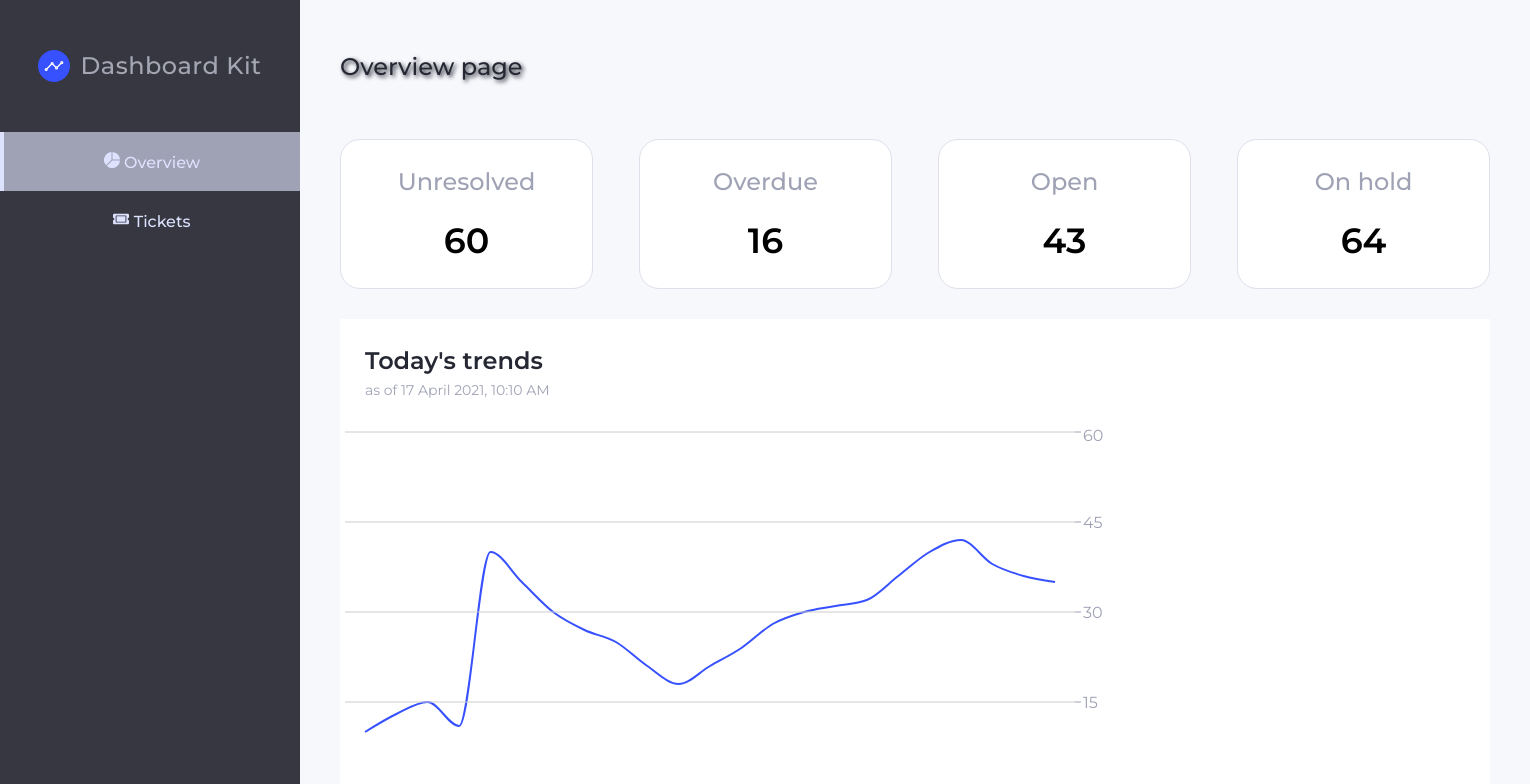
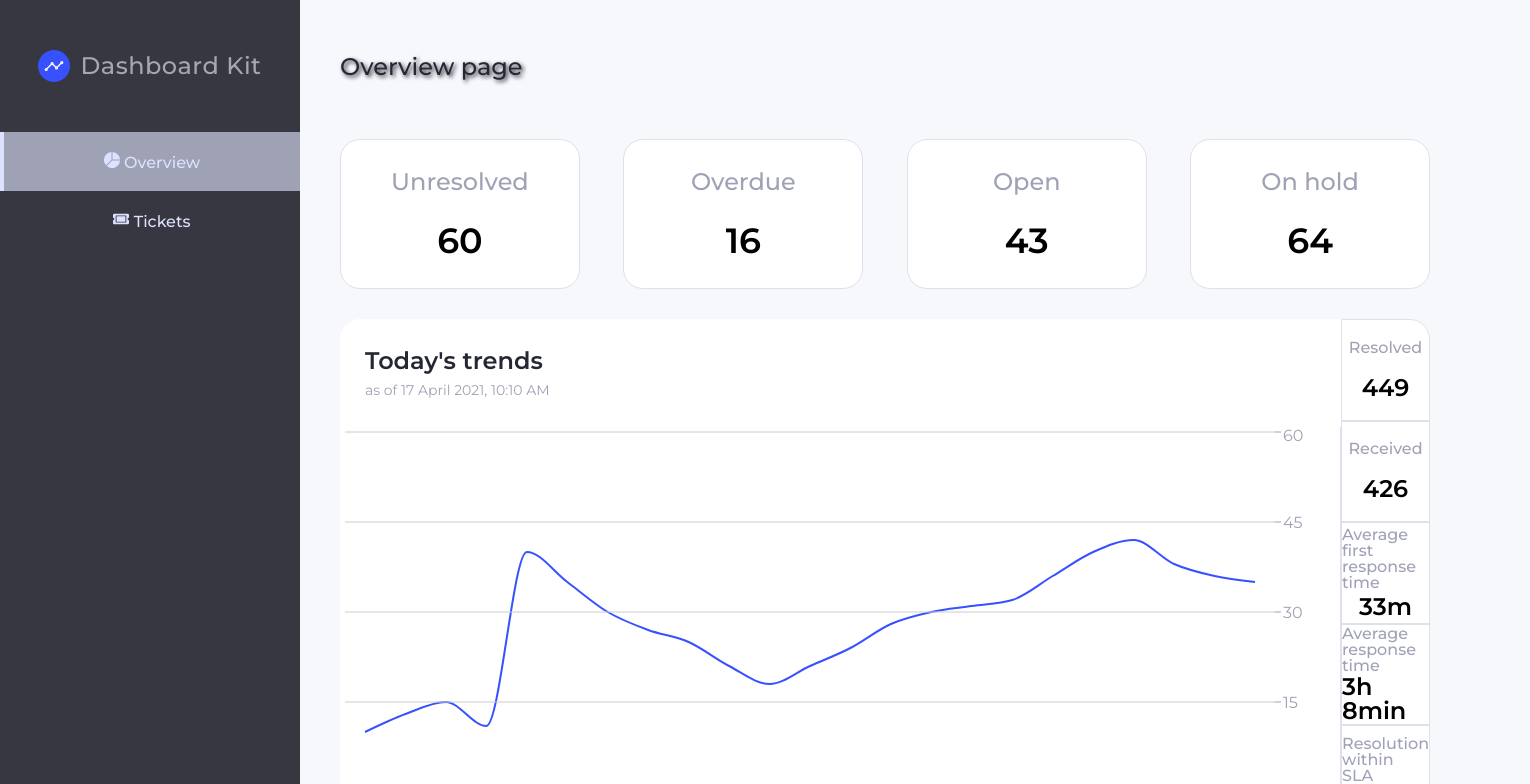
Before and after one commit to DonquixoteSabo/Admin-Dashboard, a React (Create React App) app: page /overview in a window 1280 px wide. Shown: the top 784 px of the page, 1530 px wide, since content can reach past the window. Built offline with nearby package versions, Linux system fonts and the light colour scheme.

Commit message:
feat: :sparkles: Add Cards near Chart

```diff
--- a/src/components/molecules/Chart/index.tsx
+++ b/src/components/molecules/Chart/index.tsx
@@ -37,12 +37,13 @@ const Wrapper = styled.div`
   grid-column: 1/2;
   grid-row: 2/3;
   margin-top: auto;
+  border-right: 1px solid ${({ theme }) => theme.colors.gray4};
 `;
 
 export const Chart = () => {
   return (
     <Wrapper>
-      <LineChart width={800} height={400} data={data}>
+      <LineChart width={1000} height={400} data={data}>
         <Line
           strokeWidth={2}
           type="monotone"
--- a/src/views/Overview/index.tsx
+++ b/src/views/Overview/index.tsx
@@ -21,7 +21,6 @@ export const Wrapper = styled.div`
 `;
 
 export const Card = styled.li`
-  display: block;
   width: 22%;
   height: 150px;
   display: flex;
@@ -50,7 +49,8 @@ const Data = styled.section`
   height: 500px;
   display: grid;
   grid-template-rows: auto 1fr;
-  grid-template-columns: 1fr 350px;
+  grid-template-columns: auto 1fr;
+  border-radius: 20px;
   hgroup {
     padding: 30px 25px;
   }
@@ -63,6 +63,12 @@ const Data = styled.section`
   h6 {
     font-size: ${({ theme }) => theme.fontSize.s};
     color: ${({ theme }) => theme.colors.gray3};
+  }
+  ul {
+    width: 100%;
+    grid-row: 1/-1;
+    display: flex;
+    flex-direction: column;
   }
 `;
 
@@ -90,6 +96,55 @@ const data: CardType[] = [
   },
 ];
 
+const todaysData: { title: string; value: number | string }[] = [
+  {
+    title: 'Resolved',
+    value: 449,
+  },
+  {
+    title: 'Received',
+    value: 426,
+  },
+  {
+    title: 'Average first response time',
+    value: '33m',
+  },
+  {
+    title: 'Average response time',
+    value: '3h 8min',
+  },
+  {
+    title: 'Resolution within SLA',
+    value: '94%',
+  },
+];
+
+const Items = styled.li`
+  width: 100%;
+  height: 20%;
+  display: flex;
+  flex-direction: column;
+  align-items: center;
+  justify-content: space-evenly;
+  border: 1px solid ${({ theme }) => theme.colors.gray4};
+  font-size: ${({ theme }) => theme.fontSize.m};
+  .title {
+    padding: 0;
+    color: ${({ theme }) => theme.colors.gray3};
+    font-weight: 500;
+  }
+  .value {
+    font-weight: 600;
+    font-size: ${({ theme }) => theme.fontSize.xl};
+  }
+  &:nth-child(1) {
+    border-top-right-radius: 20px;
+  }
+  &:nth-last-child(1) {
+    border-bottom-right-radius: 20px;
+  }
+`;
+
 export const Overview = () => {
   return (
     <Wrapper>
@@ -110,6 +165,14 @@ export const Overview = () => {
           <h6>as of 17 April 2021, 10:10 AM</h6>
         </hgroup>
         <Chart />
+        <ul>
+          {todaysData.map(({ title, value }) => (
+            <Items key={title}>
+              <p className="title">{title}</p>
+              <p className="value">{value}</p>
+            </Items>
+          ))}
+        </ul>
       </Data>
     </Wrapper>
   );
```
